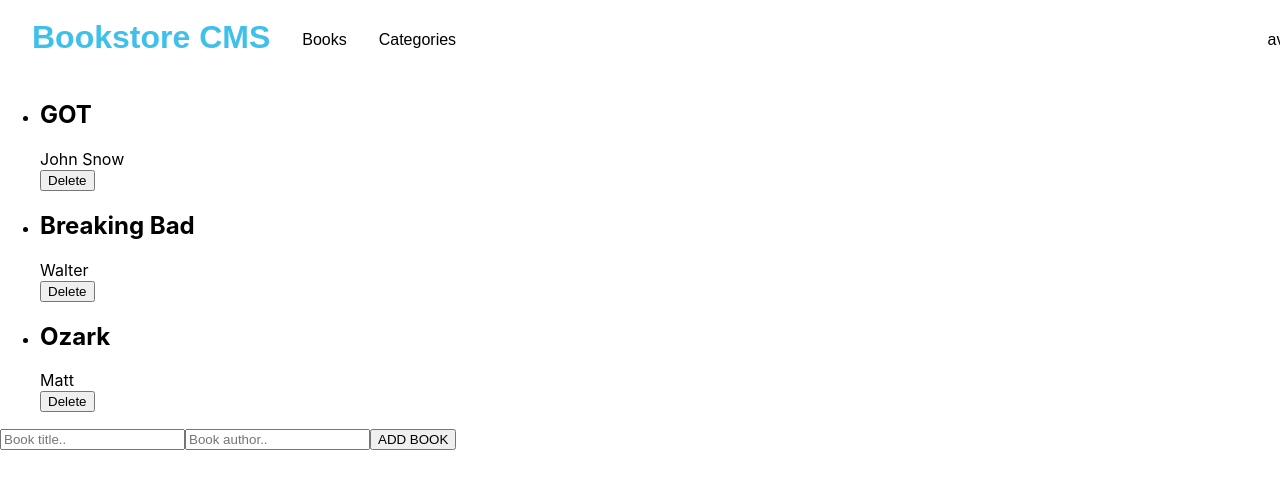
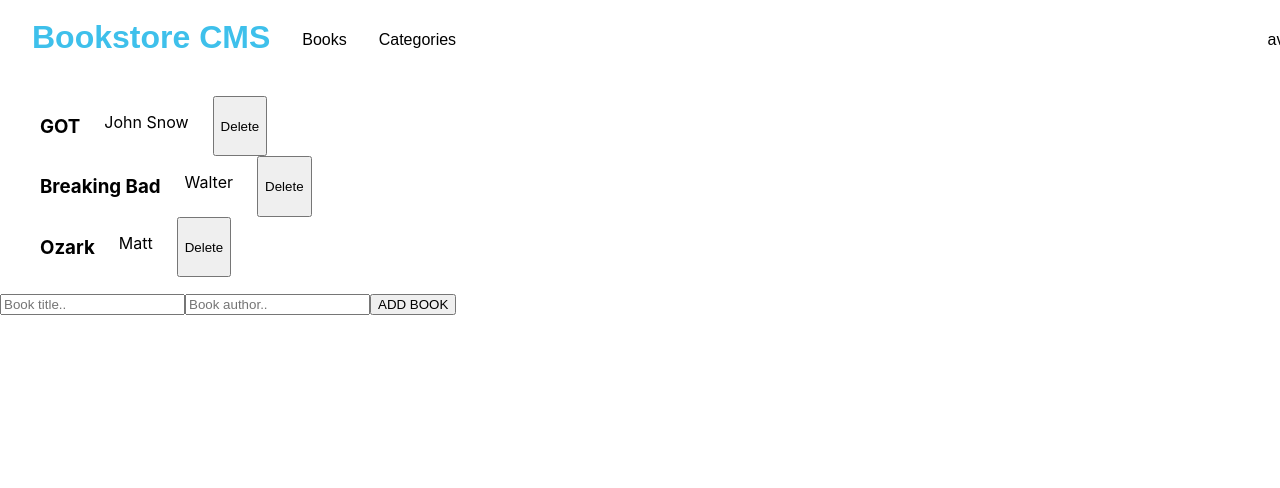
Before and after one commit to Sammy3000/bookstore, a React (Create React App) app: page / in a window 1280 px wide. Shown: the top 488 px of the page. Built offline with nearby package versions, Linux system fonts and the light colour scheme.

Commit message:
Implement delete book action inside display component

```diff
--- a/src/components/Book.js
+++ b/src/components/Book.js
@@ -1,18 +1,21 @@
 import React from "react";
 import { useSelector } from "react-redux";
 
+import DisplayBook from "./DisplayBook";
+
 function Book() {
   const storedBooks = useSelector((state) => state.books);
+
   return (
     <ul>
       {storedBooks.map((storedBook) => {
         return (
-          <li key={storedBook.id}>
-            <h2>{storedBook.title}</h2>
-            <span>{storedBook.author}</span>
-            <br />
-            <button type="button">Delete</button>
-          </li>
+          <DisplayBook
+            key={storedBook.id}
+            id={storedBook.id}
+            title={storedBook.title}
+            author={storedBook.author}
+          />
         );
       })}
     </ul>
--- /dev/null
+++ b/src/components/DisplayBook.js
@@ -0,0 +1,17 @@
+import React from "react";
+import { useDispatch } from "react-redux";
+import { deleteBook } from "../redux/books/booksSlice";
+
+const DisplayBook = ({ id, title, author }) => {
+  const dispatch = useDispatch();
+
+  return (
+    <div className="displayBook">
+      <h3>{title}</h3>
+      <p>{author}</p>
+      <button onClick={() => dispatch(deleteBook(id))}>Delete</button>
+    </div>
+  );
+};
+
+export default DisplayBook;
--- a/src/components/Form.js
+++ b/src/components/Form.js
@@ -20,6 +20,7 @@ function Form() {
         author: author,
       })
     );
+
     setTitle("");
     setAuthor("");
   };
@@ -31,12 +32,14 @@ function Form() {
           value={title}
           onChange={onSetTitle}
           placeholder="Book title.."
+          required
         />
         <input
           type="text"
           value={author}
           onChange={onSetAuthor}
           placeholder="Book author.."
+          required
         />
         <button type="submit">ADD BOOK</button>
       </form>
--- a/src/index.css
+++ b/src/index.css
@@ -1,27 +1,17 @@
 body {
   margin: 0;
-  font-family:
-    -apple-system,
-    BlinkMacSystemFont,
-    'Segoe UI',
-    'Roboto',
-    'Oxygen',
-    'Ubuntu',
-    'Cantarell',
-    'Fira Sans',
-    'Droid Sans',
-    'Helvetica Neue',
+  font-family: -apple-system, BlinkMacSystemFont, "Segoe UI", "Roboto", "Oxygen",
+    "Ubuntu", "Cantarell", "Fira Sans", "Droid Sans", "Helvetica Neue",
     sans-serif;
   -webkit-font-smoothing: antialiased;
   -moz-osx-font-smoothing: grayscale;
 }
 
 code {
-  font-family:
-    source-code-pro,
-    Menlo,
-    Monaco,
-    Consolas,
-    'Courier New',
+  font-family: source-code-pro, Menlo, Monaco, Consolas, "Courier New",
     monospace;
 }
+.displayBook {
+  display: flex;
+  gap: 1.5rem;
+}
--- a/src/redux/books/booksSlice.js
+++ b/src/redux/books/booksSlice.js
@@ -18,7 +18,7 @@ const booksSlice = createSlice({
       state.push(newBook);
     },
     deleteBook: (state, action) => {
-      state.filter((book) => book.id !== action.payload.id);
+      return state.filter((book) => book.id !== action.payload);
     },
   },
 });
```
